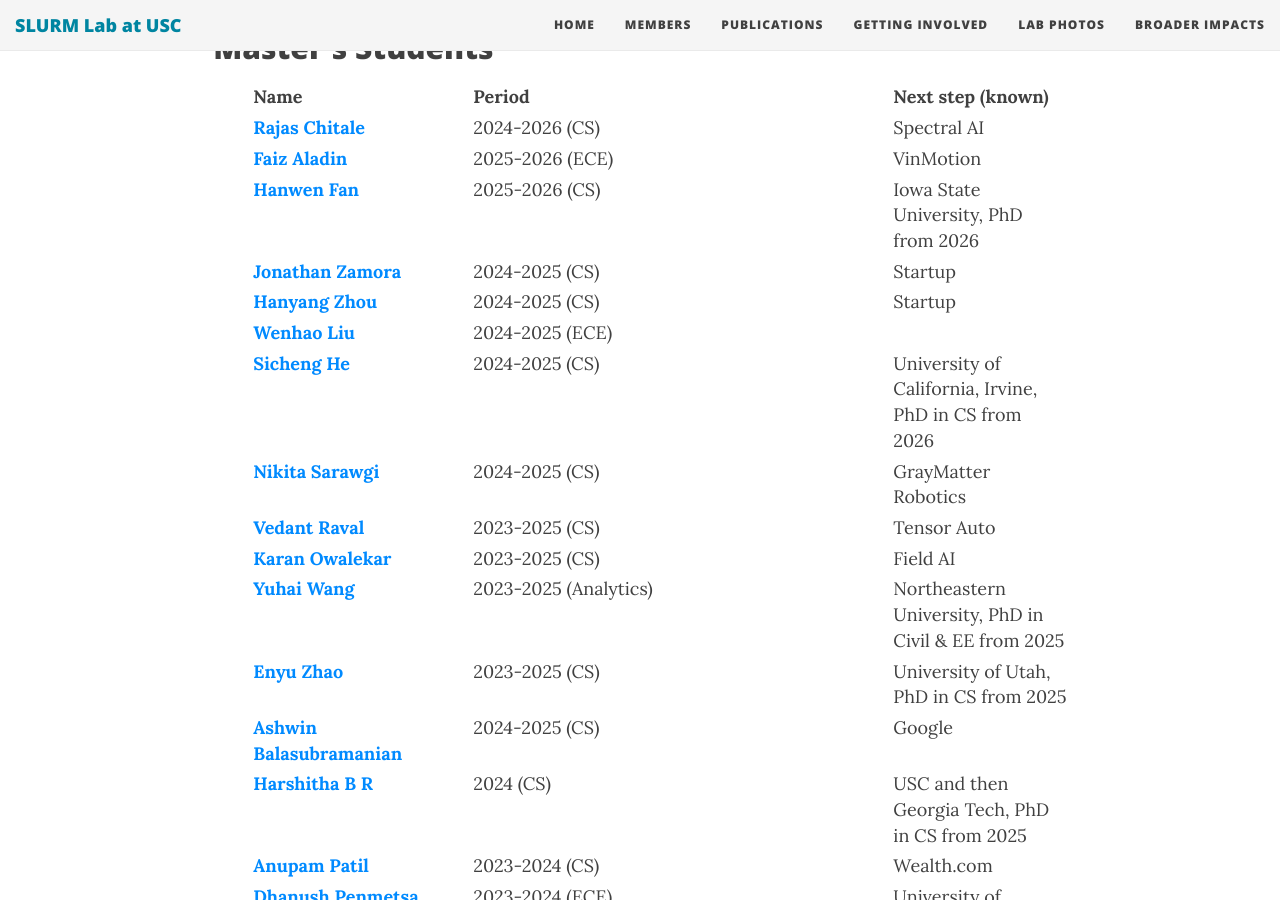
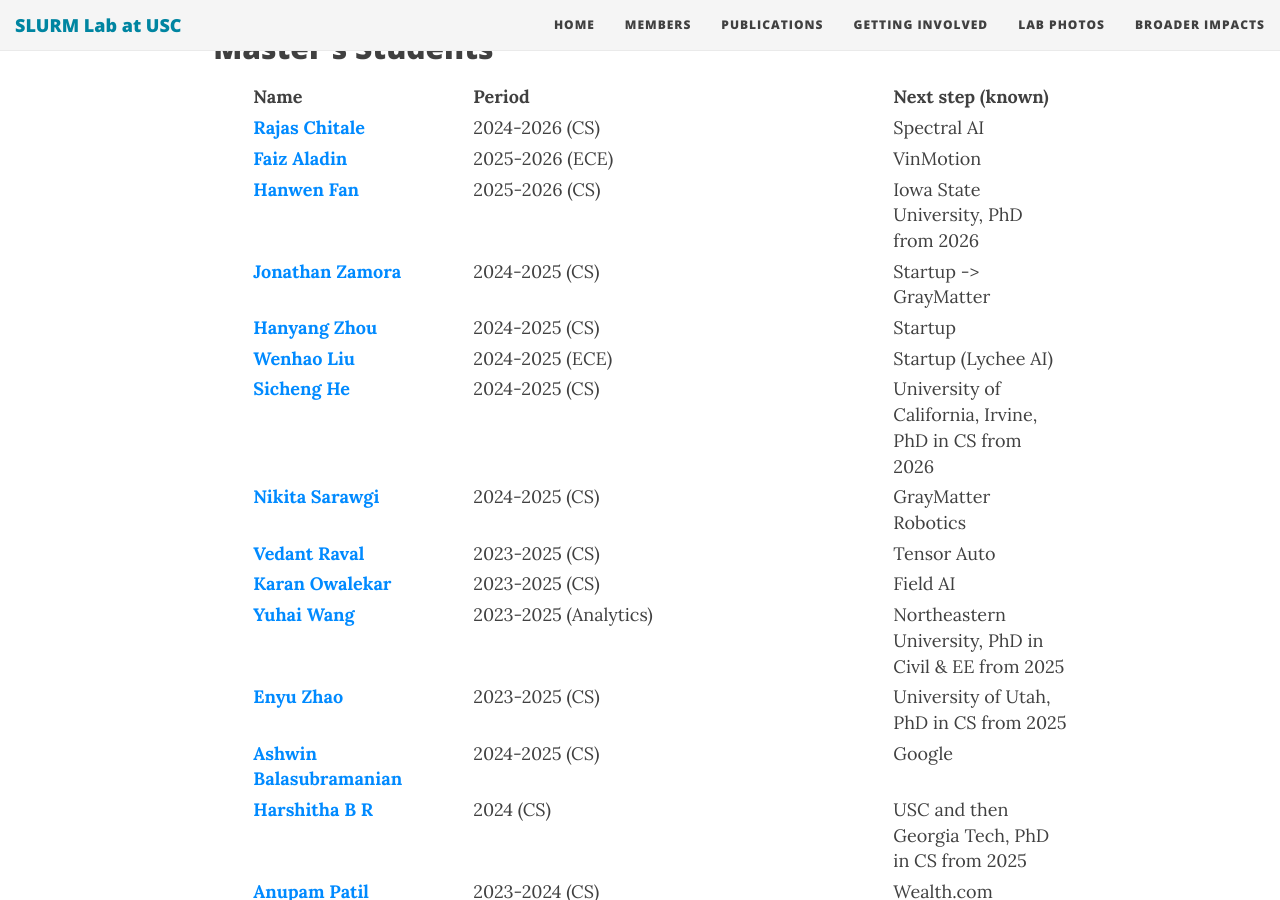
Before and after one commit to slurm-lab-usc/slurm-lab-usc.github.io, a Jekyll site: the page built from members.md, in a window 1280 px wide and 900 px high, scrolled down 3758 px. Built offline with Jekyll 4.4.1, drawn with Linux system fonts in a browser that asks for light colours; nearby versions of some CDN libraries.

Commit message:
update members

```diff
--- a/members.md
+++ b/members.md
@@ -177,7 +177,7 @@ members:
           - name: Jonathan Zamora
             web_url: https://jonzamora.dev/
             period: 2024-2025 (CS)
-            next_step: Startup
+            next_step: Startup -> GrayMatter
           - name: Hanyang Zhou
             web_url: https://hanyang-zhou.github.io/
             period: 2024-2025 (CS)
@@ -185,7 +185,7 @@ members:
           - name: Wenhao Liu
             web_url: https://Liu-wenhao-1223.github.io/
             period: 2024-2025 (ECE)
-            next_step:
+            next_step: Startup (Lychee AI)
           - name: Sicheng He
             web_url: https://hesic73.github.io/
             period: 2024-2025 (CS)
```
Also changed, not shown: getting_involved.md (+1 -1 lines).
